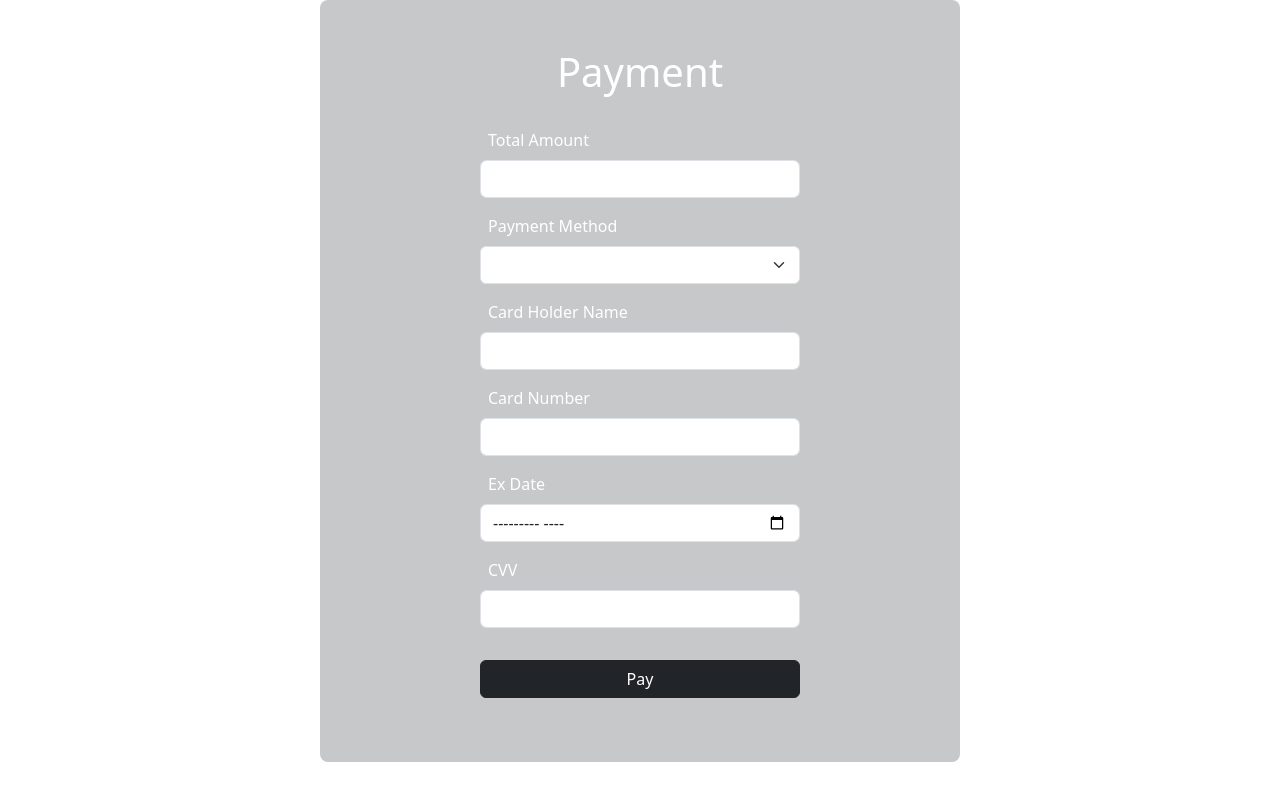
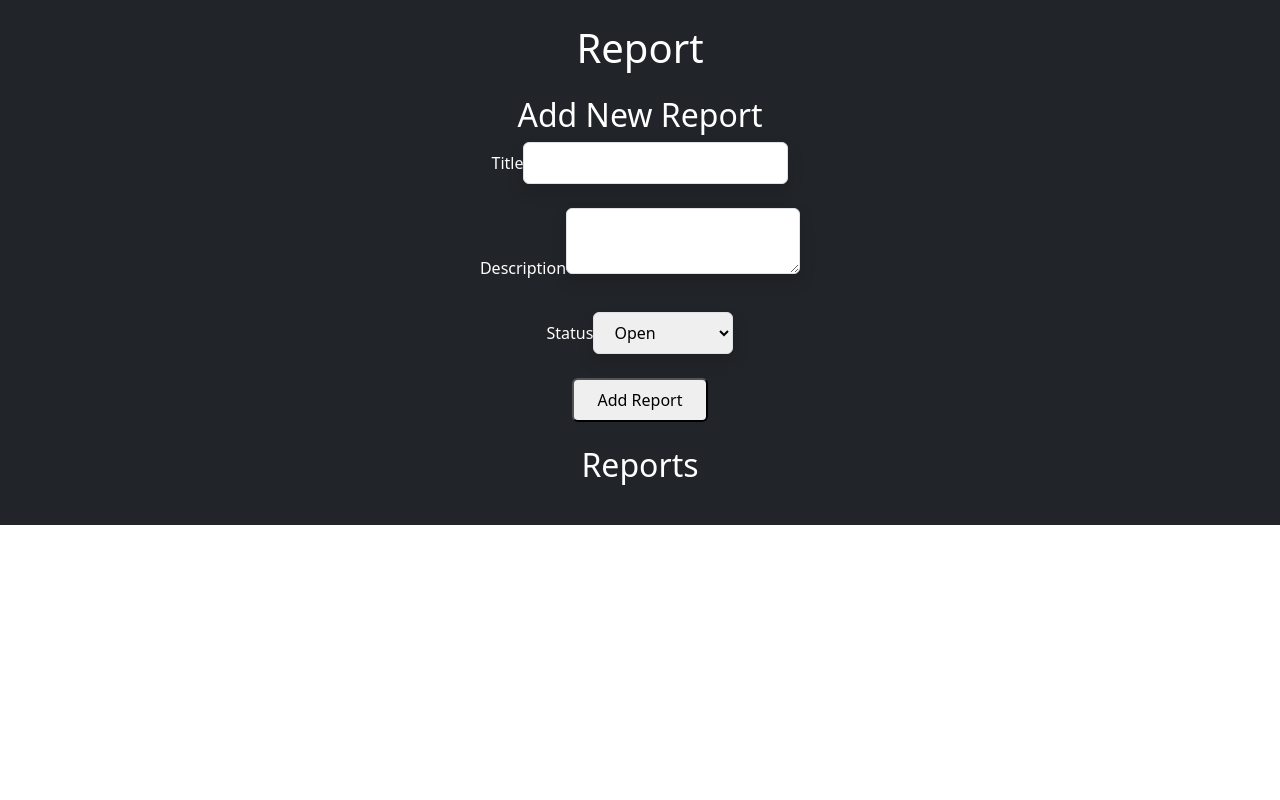
Before and after one commit to PawaraSenarathna/abc_restaurant, a React (Create React App) app: page / in a window 1280 px wide. Built offline with nearby package versions, Linux system fonts and the light colour scheme; a web font is replaced by a local one.

Commit message:
Create Report Page & Edit Menu

```diff
--- a/src/App.js
+++ b/src/App.js
@@ -1,4 +1,5 @@
 import './App.css';
+// import AdminPage from './Pages/AdminPage';
 // import HomePage from './Pages/HomePage';
 // import Login from './Pages/Login';
 // import Register from './Pages/Register';
@@ -6,7 +7,10 @@ import './App.css';
 // import Staff from './Pages/Staff';
 // import OnlineOrder from './Pages/OnlineOrder';
 // import CustomerFeedback from './Pages/CustomerFeedback';
-import Payment from './Pages/Payment';
+// import Payment from './Pages/Payment';
+// import EditMenu from './Pages/EditMenu.Js';
+import Report from './Pages/Report';
+
 
 function App() {
   return (
@@ -18,7 +22,10 @@ function App() {
       {/* //  <Staff/> */}
       {/* <OnlineOrder/> */}
       {/* <CustomerFeedback/> */}
-      <Payment/>
+      {/* <Payment/> */}
+      {/* <EditMenu/> */}
+      {/* <AdminPage/> */}
+      <Report/>
     </div>
   );
 }
--- /dev/null
+++ b/src/Pages/EditMenu.Js
@@ -0,0 +1,124 @@
+import React, { useState, useEffect } from 'react';
+
+// Initial menu items
+const initialMenuItems = [
+  { id: 1, name: 'Chess Burger', price: 850, description: 'Juicy chess burger' },
+];
+
+function Admin() {
+  // State for menu items
+  const [menuItems, setMenuItems] = useState(initialMenuItems);
+  // State for the selected menu item for editing
+  const [selectedItemIndex, setSelectedItemIndex] = useState(0);
+  // State for current menu item being edited or added
+  const [currentItem, setCurrentItem] = useState({
+    id: 0,
+    name: '',
+    price: '',
+    description: ''
+  });
+  // State for the new menu item being added
+  const [newMenuItem, setNewMenuItem] = useState({
+    name: '',
+    price: "",
+    description: ''
+  });
+
+  // Get the currently selected item
+  const selectedItem = menuItems[selectedItemIndex];
+
+  // Effect to update current item based on selection
+  useEffect(() => {
+    if (selectedItem) {
+      setCurrentItem(selectedItem);
+    }
+  }, [selectedItem]);
+
+  // Function to handle adding a new menu item
+  const handleAddMenuItem = (e) => {
+    e.preventDefault();
+    if (newMenuItem.name && newMenuItem.price && newMenuItem.description) {
+      const newItem = {
+        id: menuItems.length + 1,
+        ...newMenuItem,
+      };
+      setMenuItems([...menuItems, newItem]);
+      setNewMenuItem({ name: '', price: 0, description: '' });
+    }
+  };
+
+  // Function to handle removing a menu item
+  const handleRemoveMenuItem = (id) => {
+    const updatedMenuItems = menuItems.filter((item) => item.id !== id);
+    setMenuItems(updatedMenuItems);
+    // Reset selection if necessary
+    setSelectedItemIndex(0);
+  };
+
+  return (
+    <div className="max-w-4xl mx-auto p-4 md:p-6 lg:p-8">
+      <h1 className="text-3xl font-bold mb-4">Edite Menu</h1>
+      <h2 className="text-2xl font-bold mb-4">Menu Items</h2>
+      <ul className="mb-4">
+        {menuItems.map((menuItem) => (
+          <li key={menuItem.id} className="flex justify-between items-center mb-2">
+            <span className="text-lg">{menuItem.name}</span>
+            <span className="text-lg">Rs.{menuItem.price.toFixed(2)}</span>
+            <button
+              className="hover:bg-red-700  font-bold py-2 px-4 rounded"
+              onClick={() => handleRemoveMenuItem(menuItem.id)}
+            >
+              Remove
+            </button>
+          </li>
+        ))}
+      </ul>
+      <h2 className="text-2xl font-bold mb-4">Add New Menu Item</h2>
+      <form className="mb-4" onSubmit={handleAddMenuItem}>
+        <div className="mb-4">
+          <label className="block text-lg font-bold mb-2" htmlFor="name">
+            Name
+          </label>
+          <input
+            className="block w-full p-2 pl-10 text-lg border border-gray-400 rounded"
+            type="text"
+            id="name"
+            value={newMenuItem.name}
+            onChange={(e) => setNewMenuItem({ ...newMenuItem, name: e.target.value })}
+          />
+        </div>
+        <div className="mb-4">
+          <label className="block text-lg font-bold mb-2" htmlFor="price">
+            Price
+          </label>
+          <input
+            className="block w-full p-2 pl-10 text-lg border border-gray-400 rounded"
+            type="number"
+            id="price"
+            value={newMenuItem.price}
+            onChange={(e) => setNewMenuItem({ ...newMenuItem, price: parseFloat(e.target.value) })}
+          />
+        </div>
+        <div className="mb-4">
+          <label className="block text-lg font-bold mb-2" htmlFor="description">
+            Description
+          </label>
+          <textarea
+            className="block w-full p-2 pl-10 text-lg border border-gray-400 rounded"
+            id="description"
+            value={newMenuItem.description}
+            onChange={(e) => setNewMenuItem({ ...newMenuItem, description: e.target.value })}
+          />
+        </div>
+        <button
+          className="py-2 px-4 rounded"
+          type="submit"
+        >
+          Add Menu Item
+        </button>
+      </form>
+    </div>
+  );
+}
+
+export default EditMenu;
--- a/src/Pages/HomePage.js
+++ b/src/Pages/HomePage.js
@@ -3,6 +3,7 @@ import Navigation from "./Navigation";
 import Menu from "./Menu";
 import Resevation from "./Resevation";
 import Contact from "./Contact";
+import EditMenu from "./EditMenu.Js";
 
 
 
@@ -187,6 +188,7 @@ function HomePage() {
       </div>
 
 
+
     </div>
   );
 }
--- /dev/null
+++ b/src/Pages/Report.js
@@ -0,0 +1,119 @@
+import React, { useState } from "react";
+
+function Report() {
+
+  const [newReport, setNewReport] = useState({
+    title: '',
+    description: '',
+    status: 'Open',
+  });
+
+  const [reports, setReports] = useState([]);
+
+
+  const handleAddReport = (e) => {
+    e.preventDefault();
+    const reportToAdd = {
+      id: reports.length + 1,
+      ...newReport,
+    };
+    setReports([...reports, reportToAdd]);
+
+    setNewReport({ title: '', description: '', status: 'Open' });
+  };
+
+
+  const handleUpdateReport = (id, updatedReport) => {
+    const updatedReports = reports.map(report =>
+      report.id === id ? updatedReport : report
+    );
+    setReports(updatedReports);
+  };
+
+  const handleDeleteReport = (id) => {
+    const updatedReports = reports.filter(report => report.id !== id);
+    setReports(updatedReports);
+  };
+
+  return (
+    <div className="max-w-7xl mx-auto p-4 sm:p-6 md:p-8" style={{ backgroundColor: '#212529' }}>
+      <h1 className="text-3xl font-bold text-white">Report</h1>
+      <div className="mt-4">
+        <h2 className="text-xl font-bold text-white">Add New Report</h2>
+        <form>
+          <div className="mb-4">
+            <label className="block text-white text-sm font-bold mb-2" htmlFor="title">
+              Title
+            </label>
+            <input
+              className="shadow appearance-none border rounded w-full py-2 px-3 text-black leading-tight focus:outline-none focus:shadow-outline"
+              id="title"
+              type="text"
+              value={newReport.title}
+              onChange={(e) => setNewReport({ ...newReport, title: e.target.value })}
+            />
+          </div>
+          <div className="mb-4">
+            <label className="block text-white text-sm font-bold mb-2" htmlFor="description">
+              Description
+            </label>
+            <textarea
+              className="shadow appearance-none border rounded w-full py-2 px-3 text-black leading-tight focus:outline-none focus:shadow-outline"
+              id="description"
+              value={newReport.description}
+              onChange={(e) => setNewReport({ ...newReport, description: e.target.value })}
+            />
+          </div>
+          <div className="mb-4">
+            <label className="block text-white text-sm font-bold mb-2" htmlFor="status">
+              Status
+            </label>
+            <select
+              className="shadow appearance-none border rounded w-full py-2 px-3 text-black leading-tight focus:outline-none focus:shadow-outline"
+              id="status"
+              value={newReport.status}
+              onChange={(e) => setNewReport({ ...newReport, status: e.target.value })}
+            >
+              <option value="Open">Open</option>
+              <option value="In Progress">In Progress</option>
+              <option value="Closed">Closed</option>
+            </select>
+          </div>
+          <button
+            className="bg-green-600 hover:bg-green-700 font-bold py-2 px-4 rounded"
+            onClick={handleAddReport}
+          >
+            Add Report
+          </button>
+        </form>
+      </div>
+
+      <div className="mt-4">
+        <h2 className="text-xl font-bold text-white">Reports</h2>
+        <ul>
+          {reports.map((report) => (
+            <li key={report.id} className="mb-4">
+              <h3 className="text-lg font-bold ">{report.title}</h3>
+              <p className="">{report.description}</p>
+              <p className="">Status: {report.status}</p>
+              <button
+                className="bg-blue-600 hover:bg-blue-700  font-bold py-2 px-4 rounded"
+                onClick={() => handleUpdateReport(report.id, { ...report, status: 'In Progress' })}
+              >
+                Update Status
+              </button>
+              <button
+                className="bg-red-600 hover:bg-red-700  font-bold py-2 px-4 rounded"
+                onClick={() => handleDeleteReport(report.id)}
+              >
+                Delete Report
+              </button>
+            </li>
+          ))}
+        </ul>
+      </div>
+    </div>
+  );
+}
+
+export default Report;
```
Also changed, not shown: src/Pages/Admin.js (deleted, +0 -9 lines), src/Pages/Resevation.js (+6 -5 lines), src/Pages/AdminPage.js (added).
